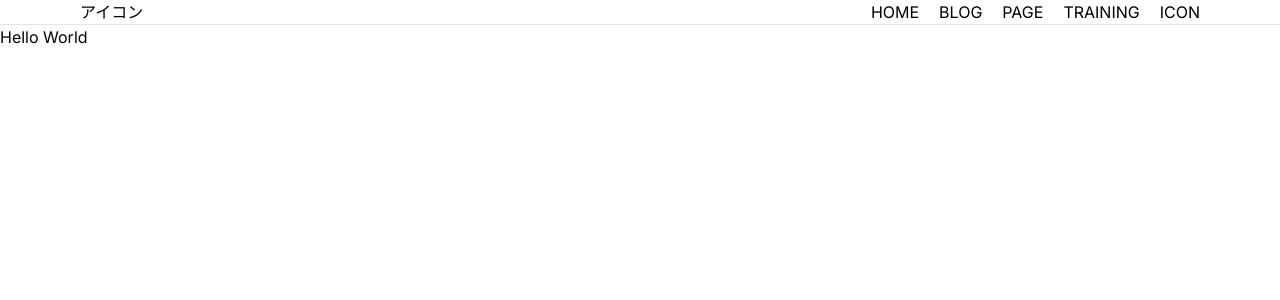
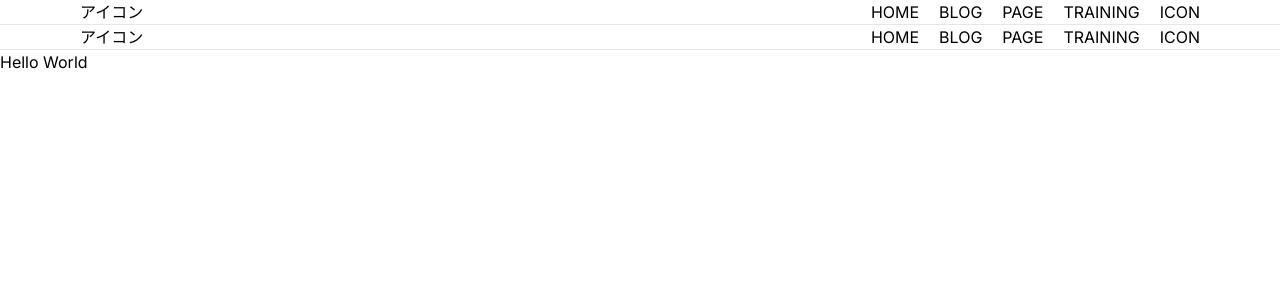
Before and after one commit to har2525life/blog, a Next.js app: page / in a window 1280 px wide. Shown: the top 300 px of the page. Built offline with nearby package versions, Linux system fonts and the light colour scheme.

Commit message:
fix: header position

```diff
--- a/app/layout.tsx
+++ b/app/layout.tsx
@@ -1,5 +1,7 @@
+import React from 'react'
 import './globals.scss'
 import { Inter } from 'next/font/google'
+import Header from './components/Header'
 
 const inter = Inter({ subsets: ['latin'] })
 
@@ -15,7 +17,10 @@
 }) {
   return (
     <html lang="en">
-      <body className={inter.className}>{children}</body>
+      <body className={inter.className}>
+        <Header />
+        {children}
+        </body>
     </html>
   )
 }
```
